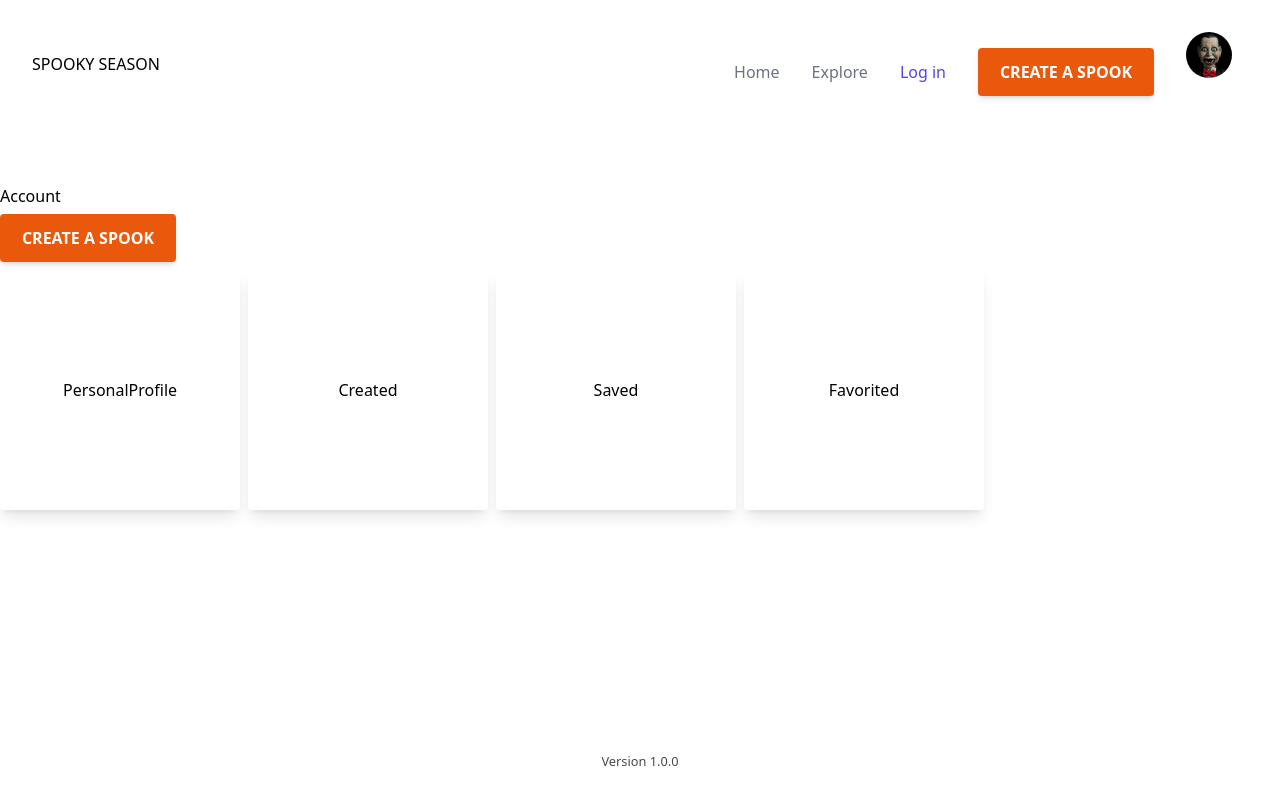
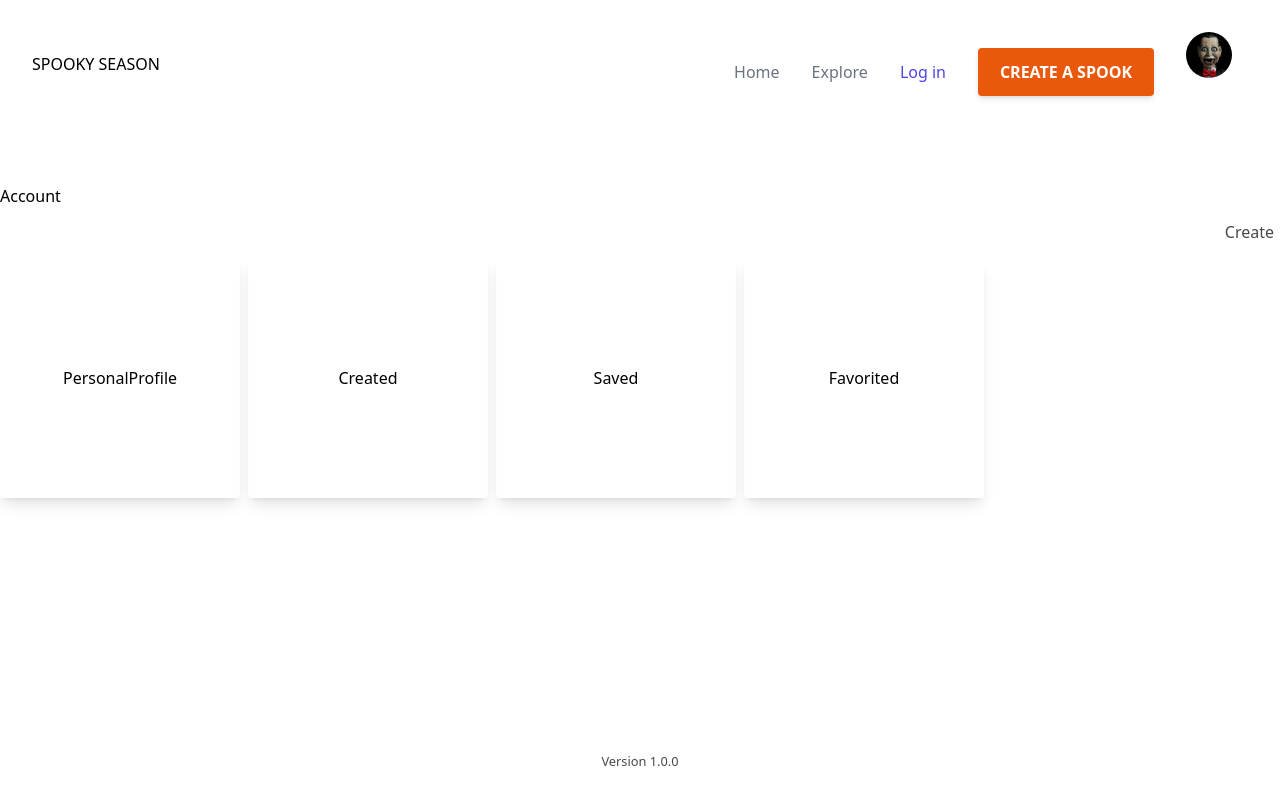
Before and after one commit to chingu-voyages/v41-bears-team-31, a Next.js app: page /profile in a window 1280 px wide. Built offline with nearby package versions, Linux system fonts and the light colour scheme.

Commit message:
fixed Create btn in profile

```diff
--- a/pages/profile/index.tsx
+++ b/pages/profile/index.tsx
@@ -1,6 +1,6 @@
 import type { NextPage } from 'next';
 import { PageLayout } from '../../components';
-import ButtonPrimary from '../../components/Common/ButtonPrimary';
+import Button from '../../components/Common/Button';
 import ProfileTile from '../../components/Profile/ProfileTile';
 
 const Profile: NextPage = () => {
@@ -8,8 +8,8 @@ const Profile: NextPage = () => {
     <PageLayout>
       <div className="container mx-auto pt-20">
         <h1>Account</h1>
-        <section className="mt-1.5">
-          <ButtonPrimary>{`Create a Spook`}</ButtonPrimary>
+        <section className="mt-1.5 grid grid-rows-1 justify-items-start">
+          <Button className="justify-self-end rounded border-solid border-stone-500 p-1.5">{`Create`}</Button>
           <div className="flex gap-x-2 pt-2">
             <ProfileTile title="PersonalProfile" />
             <ProfileTile title="Created" />
```
